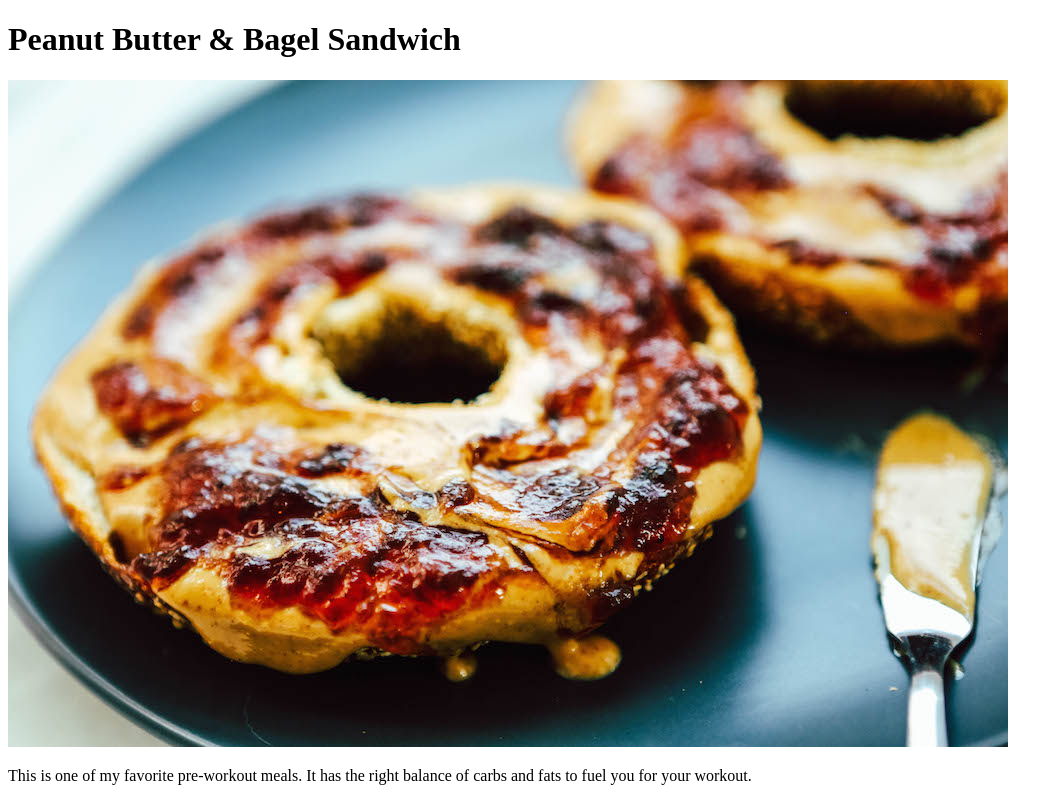
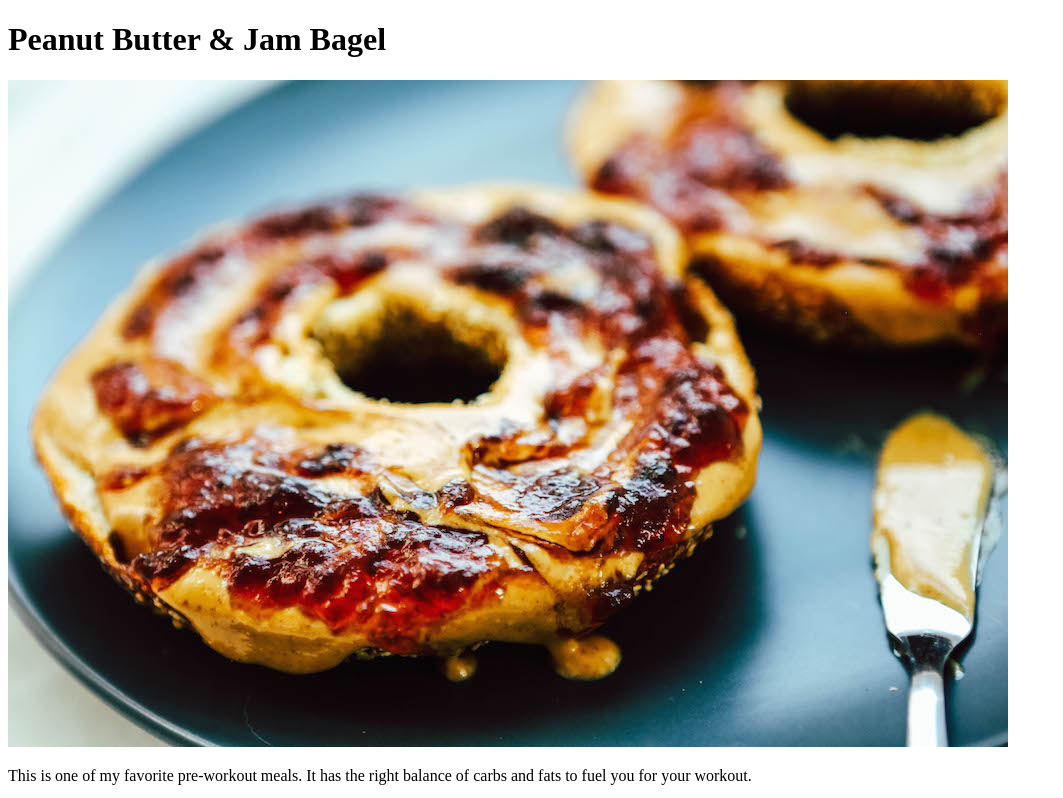
Before and after one commit to mjaws1/odin-recipes, a plain HTML site: page recipes/pb-and-j.html in a window 1280 px wide. Shown: the top 798 px of the page, without its empty margins (0-1063 px from the left). Drawn offline with Linux system fonts and the light colour scheme.

Commit message:
Fix grammar

```diff
--- a/recipes/pb-and-j.html
+++ b/recipes/pb-and-j.html
@@ -7,7 +7,7 @@
     <title>Document</title>
 </head>
 <body>
-    <h1> Peanut Butter & Bagel Sandwich </h1>
+    <h1> Peanut Butter & Jam Bagel </h1>
     <img src="../recipes/pictures/peanut_butter_bagel.jpg" alt = "Peanut Butter & Jelly Bagel!!" >
     <p> This is one of my favorite pre-workout meals. It has the right balance of carbs and fats to fuel you for your workout. </p>
     <p> Make sure to eat this no more than 45 minutes before your weight-lifting sesh! </p>
```
